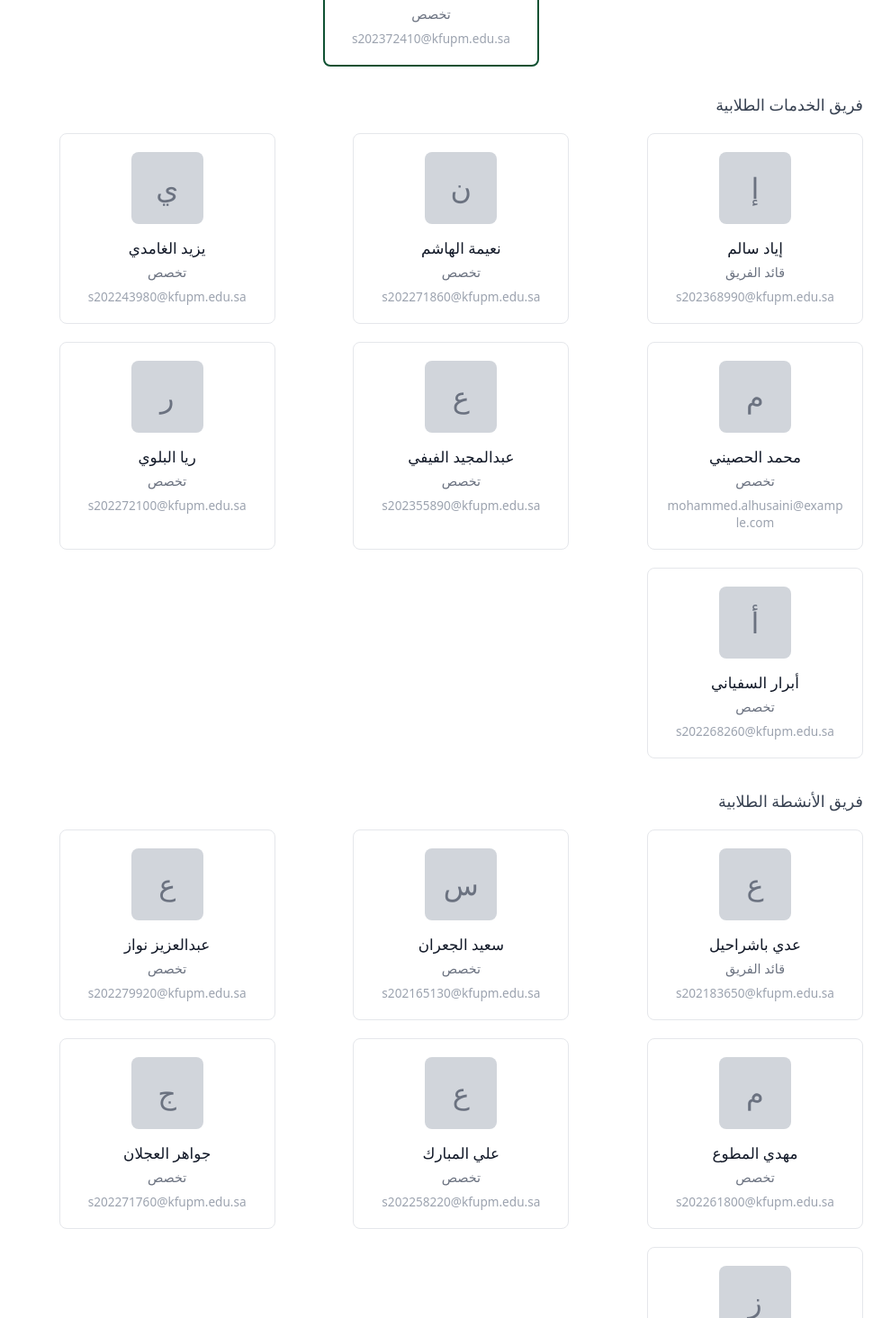
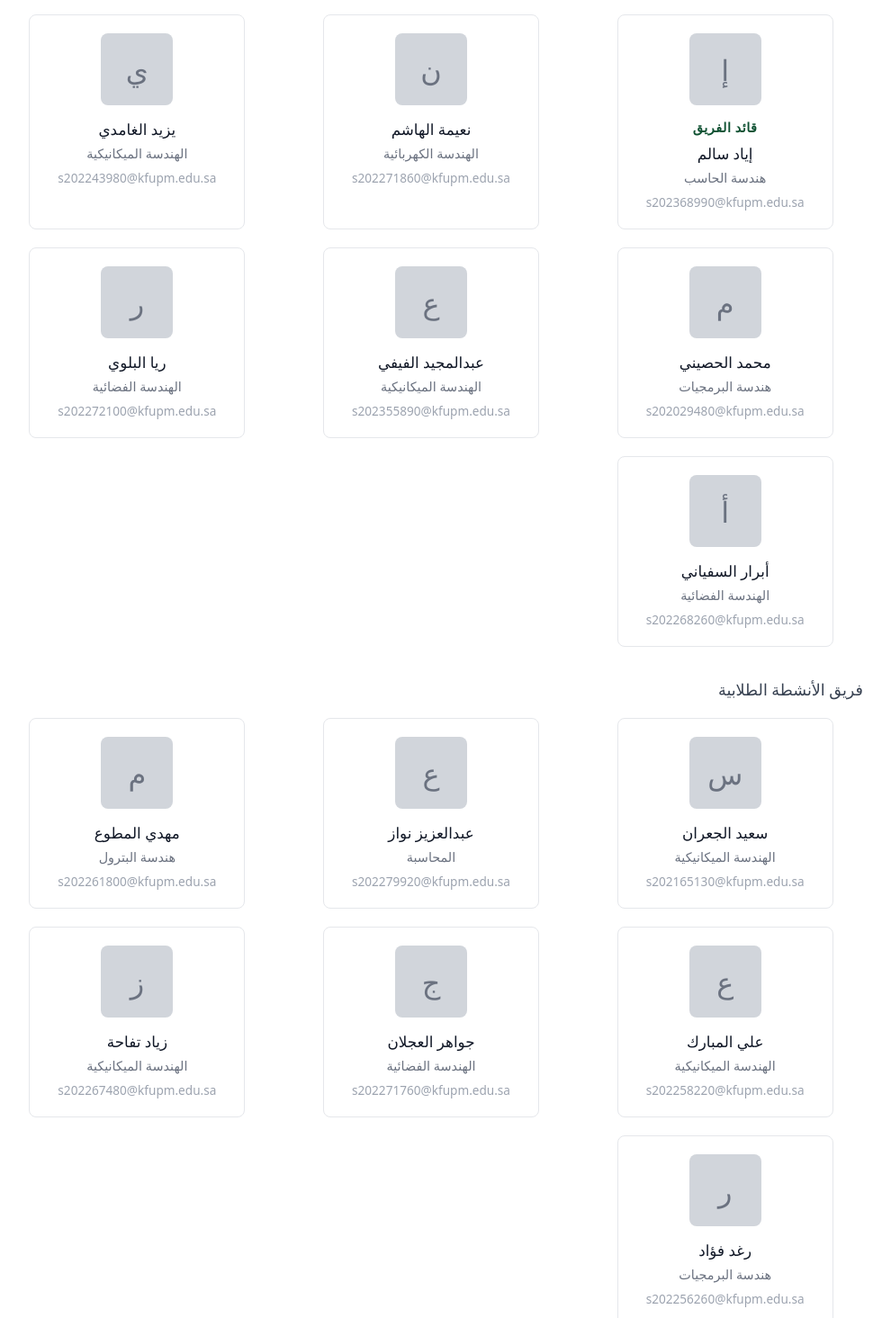
Before and after one commit to nagemo394-cyber/SAC_KFUPM, a React (Vite) app: page /structure in a window 1280 px wide. Shown: the part 1335-2800 px from the top of the page at 90% size, without its empty margins (161-1151 px from the left). Built offline with nearby package versions, Linux system fonts and the light colour scheme.

Commit message:
Update Structure.jsx

```diff
--- a/src/pages/Structure.jsx
+++ b/src/pages/Structure.jsx
@@ -12,7 +12,6 @@ export default function CouncilStructure({ t, lang = 'ar' }) {
         'إياد سالم': 'Eyad Ahmed Salem',
         'زياد تفاحة': 'Zeyad Tuffaha',
         'شهد خواهر': 'Shahad Khawaher',
-        'عدي باشراحيل': 'Odey Bashraheel',
         'محمد الرومي': 'Mohammed Alroomi',
         'مهدي المطوع': 'Mahdi Almutawa',
         'نعيمة الهاشم': 'Naimah Alsaidalhashim',
@@ -26,15 +25,24 @@ export default function CouncilStructure({ t, lang = 'ar' }) {
         'رغد فؤاد': 'Raghad Kalantan',
         'سفانه جعر': 'Sefana Guar',
         'عمر نجم': 'Omar Nizhim',
-        'جواهر العجلان': 'Jawaher Alajlan',
-        'محمد الحصيني': 'Mohammed Alhusaini',
-        'صبا الجهني': 'Saba Aljohani'
+        'جواهر العجلان': 'Jawaher Mohammed Alajlan',
+        'محمد الحصيني': 'Mohamed Khalid Alhusini',
+        'صبا الجهني': 'Saba Salman Aljohani',
+        'حوراء الخلف': 'Hawraa Basheer Alkhalaf'
     };
 
     const majors = {
         'تخصص': 'Major',
         'الهندسة الكيميائية': 'Chemical Engineering',
-        'قائد الفريق': 'Team Leader'
+        'قائد الفريق': 'Team Leader',
+        'هندسة البرمجيات': 'Software Engineering',
+        'المحاسبة': 'Accounting',
+        'هندسة الحاسب': 'Computer Engineering',
+        'الهندسة الفضائية': 'Aerospace Engineering',
+        'الهندسة الميكانيكية': 'Mechanical Engineering',
+        'هندسة البترول': 'Petroleum Engineering',
+        'الهندسة الكهربائية': 'Electrical Engineering',
+        'المالية': 'Finance'
     };
 
     const getName = (arabicName) => {
@@ -65,7 +73,7 @@ export default function CouncilStructure({ t, lang = 'ar' }) {
             leader: {
                 name: "عبدالله السيف",
                 email: "s202372410@kfupm.edu.sa",
-                major: "تخصص"
+                major: "المالية"
             },
             teams: [
                 {
@@ -74,36 +82,37 @@ export default function CouncilStructure({ t, lang = 'ar' }) {
                         {
                             name: "إياد سالم",
                             role: "قائد الفريق",
-                            email: "s202368990@kfupm.edu.sa"
+                            email: "s202368990@kfupm.edu.sa",
+                            major: "هندسة الحاسب"
                         },
                         {
                             name: "نعيمة الهاشم",
-                            major: "تخصص",
+                            major: "الهندسة الكهربائية",
                             email: "s202271860@kfupm.edu.sa"
                         },
                         {
                             name: "يزيد الغامدي",
-                            major: "تخصص",
+                            major: "الهندسة الميكانيكية",
                             email: "s202243980@kfupm.edu.sa"
                         },
                         {
                             name: "محمد الحصيني",
-                            major: "تخصص",
-                            email: "mohammed.alhusaini@example.com"
+                            major: "هندسة البرمجيات",
+                            email: "s202029480@kfupm.edu.sa"
                         },
                         {
                             name: "عبدالمجيد الفيفي",
-                            major: "تخصص",
+                            major: "الهندسة الميكانيكية",
                             email: "s202355890@kfupm.edu.sa"
                         },
                         {
                             name: "ريا البلوي",
-                            major: "تخصص",
+                            major: "الهندسة الفضائية",
                             email: "s202272100@kfupm.edu.sa"
                         },
                         {
                             name: "أبرار السفياني",
-                            major: "تخصص",
+                            major: "الهندسة الفضائية",
                             email: "s202268260@kfupm.edu.sa"
                         }
                     ]
@@ -112,39 +121,39 @@ export default function CouncilStructure({ t, lang = 'ar' }) {
                     teamName: lang === 'ar' ? "فريق الأنشطة الطلابية" : "Student Activities Team",
                     members: [
                         {
-                            name: "عدي باشراحيل",
-                            role: "قائد الفريق",
-                            email: "s202183650@kfupm.edu.sa"
-                        },
-                        {
                             name: "سعيد الجعران",
-                            major: "تخصص",
+                            major: "الهندسة الميكانيكية",
                             email: "s202165130@kfupm.edu.sa"
                         },
                         {
                             name: "عبدالعزيز نواز",
-                            major: "تخصص",
+                            major: "المحاسبة",
                             email: "s202279920@kfupm.edu.sa"
                         },
                         {
                             name: "مهدي المطوع",
-                            major: "تخصص",
+                            major: "هندسة البترول",
                             email: "s202261800@kfupm.edu.sa"
                         },
                         {
                             name: "علي المبارك",
-                            major: "تخصص",
+                            major: "الهندسة الميكانيكية",
                             email: "s202258220@kfupm.edu.sa"
                         },
                         {
                             name: "جواهر العجلان",
-                            major: "تخصص",
+                            major: "الهندسة الفضائية",
                             email: "s202271760@kfupm.edu.sa"
                         },
                         {
                             name: "زياد تفاحة",
-                            major: "تخصص",
+                            major: "الهندسة الميكانيكية",
                             email: "s202267480@kfupm.edu.sa"
+                        },
+                        {
+                            name: "رغد فؤاد",
+                            major: "هندسة البرمجيات",
+                            email: "s202256260@kfupm.edu.sa"
                         }
                     ]
                 }
@@ -156,27 +165,27 @@ export default function CouncilStructure({ t, lang = 'ar' }) {
             leader: {
                 name: "منيرة الدوسري",
                 email: "s202257120@kfupm.edu.sa",
-                major: "تخصص"
+                major: "الهندسة الكيميائية"
             },
             members: [
                 {
                     name: "سلمان العدوان",
-                    major: "تخصص",
+                    major: "هندسة الحاسب",
                     email: "s202244180@kfupm.edu.sa"
                 },
                 {
-                    name: "رغد فؤاد",
-                    major: "تخصص",
-                    email: "s202256260@kfupm.edu.sa"
-                },
-                {
                     name: "شهد خواهر",
-                    major: "تخصص",
+                    major: "الهندسة الفضائية",
                     email: "s202259700@kfupm.edu.sa"
                 },
                 {
+                    name: "حوراء الخلف",
+                    major: "الهندسة الكهربائية",
+                    email: "s202265960@kfupm.edu.sa"
+                },
+                {
                     name: "عمر نجم",
-                    major: "تخصص",
+                    major: "الهندسة الفضائية",
                     email: "s202345270@kfupm.edu.sa"
                 }
             ]
@@ -187,27 +196,27 @@ export default function CouncilStructure({ t, lang = 'ar' }) {
             leader: {
                 name: "فرح حماد",
                 email: "s202257640@kfupm.edu.sa",
-                major: "تخصص"
+                major: "هندسة البرمجيات"
             },
             members: [
                 {
                     name: "محمد الرومي",
-                    major: "Software Engineering",
+                    major: "هندسة البرمجيات",
                     email: "s202250760@kfupm.edu.sa"
                 },
                 {
                     name: "صبا الجهني",
-                    major: "تخصص",
-                    email: "s2023341930@kfupm.edu.sa"
+                    major: "هندسة البرمجيات",
+                    email: "s202341930@kfupm.edu.sa"
                 },
                 {
                     name: "فرقان السلمان",
-                    major: "تخصص",
+                    major: "هندسة البرمجيات",
                     email: "s202278520@kfupm.edu.sa"
                 },
                 {
                     name: "عمر نجم",
-                    major: "تخصص",
+                    major: "الهندسة الفضائية",
                     email: "s202345270@kfupm.edu.sa"
                 }
             ]
@@ -322,7 +331,8 @@ export default function CouncilStructure({ t, lang = 'ar' }) {
             display: 'grid',
             gridTemplateColumns: 'repeat(auto-fill, minmax(240px, 1fr))',
             gap: '20px',
-            marginBottom: '20px'
+            marginBottom: '20px',
+            justifyItems: 'center'
         },
         memberCard: {
             padding: '20px',
@@ -425,8 +435,9 @@ export default function CouncilStructure({ t, lang = 'ar' }) {
             >
                 <div style={styles.memberPhoto}>{initial}</div>
                 <div style={styles.memberInfo}>
+                    {member.role && <div style={{...styles.leaderBadge, marginBottom: '8px'}}>{getMajor(member.role)}</div>}
                     <div style={styles.memberName}>{getName(member.name)}</div>
-                    <div style={styles.memberMajor}>{getMajor(displayRole)}</div>
+                    <div style={styles.memberMajor}>{getMajor(member.major || displayRole)}</div>
                     <div style={styles.memberEmail}>{member.email}</div>
                 </div>
             </div>
@@ -438,10 +449,12 @@ export default function CouncilStructure({ t, lang = 'ar' }) {
             <div style={styles.container}>
                 <div style={styles.header}>
                     <img src="/logo.png" alt="Council logo" style={styles.logo} />
-                    <h1 style={styles.title}>المجلس الاستشاري الطلابي</h1>
-                    <p style={styles.subtitle}>SAC</p>
-                    <h2 style={styles.sectionTitle}>هيكلة المجلس</h2>
-                    <p style={styles.sectionSubtitle}>Council's Structure</p>
+                    <h1 style={styles.title}>
+                        {lang === 'ar' ? 'المجلس الاستشاري الطلابي' : 'Student Advisory Council'}
+                    </h1>
+                    <h2 style={styles.sectionTitle}>
+                        {lang === 'ar' ? 'هيكلة المجلس' : "Council's Structure"}
+                    </h2>
                 </div>
 
                 {/* Council Management */}
```
